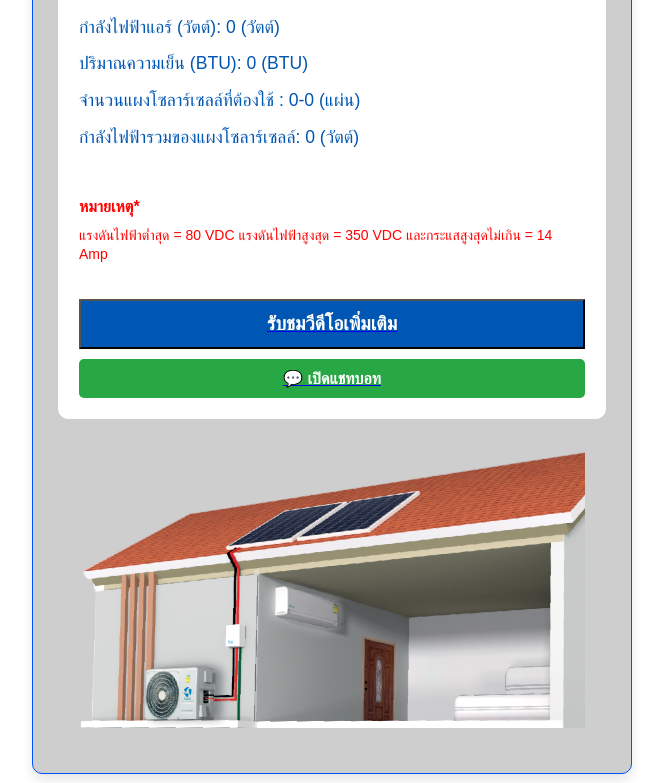
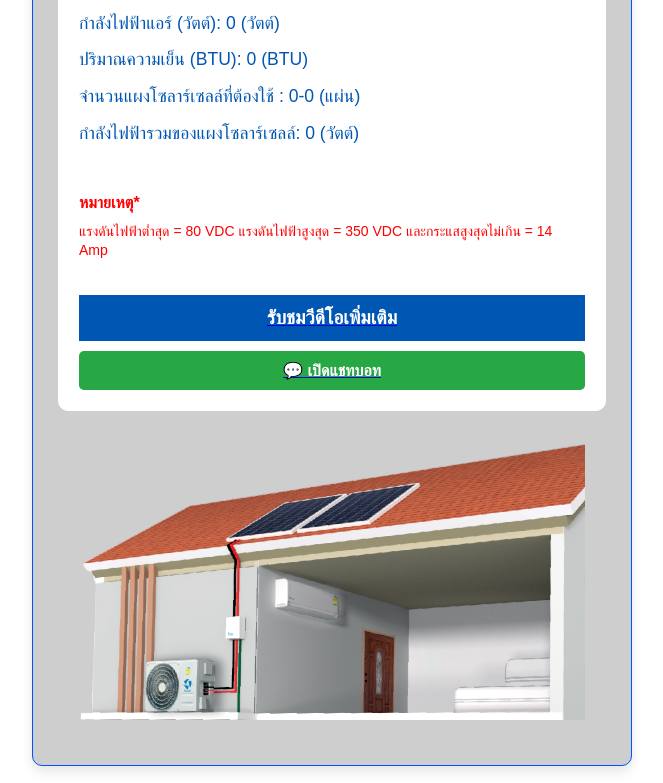
Before and after one commit to Boatna/Boatna.github.io, a plain HTML site: page index.html in a window 1280 px wide. Shown: the part 1107-1890 px from the top of the page, without its empty margins (308-971 px from the left). Drawn offline with Linux system fonts and the light colour scheme; a web font is replaced by a local one.

Commit message:
Update styles.css

```diff
--- a/styles.css
+++ b/styles.css
@@ -131,12 +131,17 @@ button {
   font-weight: bold;
   cursor: pointer;
   transition: background-color 0.3s ease;
+  text-decoration: none !important;  /* ลบเส้นใต้ */
+  border: none !important;          /* ลบกรอบ */
 }
 
 button:hover {
   background-color: #004a99;
+  border: none !important;          /* ป้องกันการแสดง border เมื่อ hover */
 }
-
+button:focus {
+  outline: none !important;         /* ป้องกันเส้น outline เมื่อคลิก */
+}
 /* ผลลัพธ์ */
 .result-section {
   margin-top: 20px;
```
